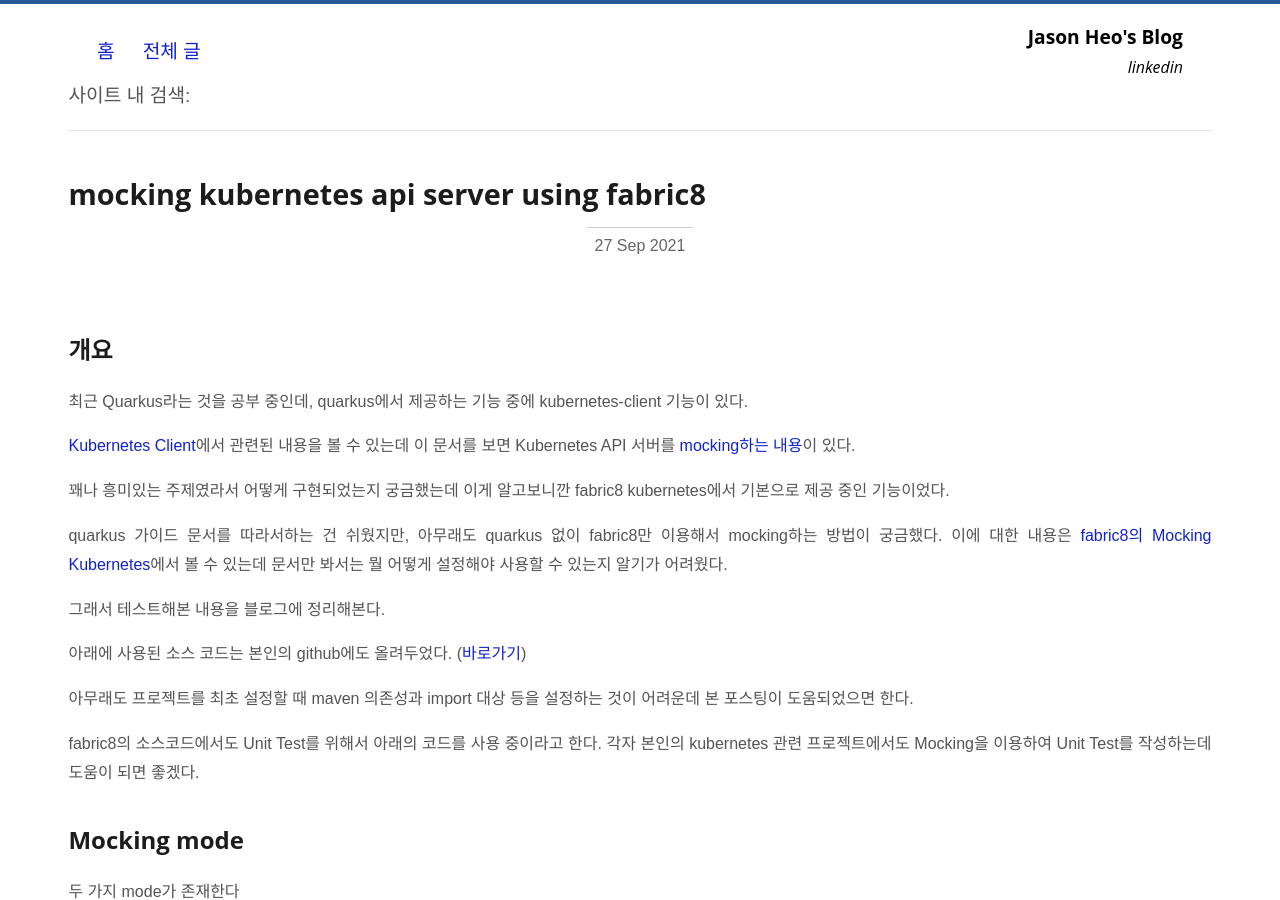
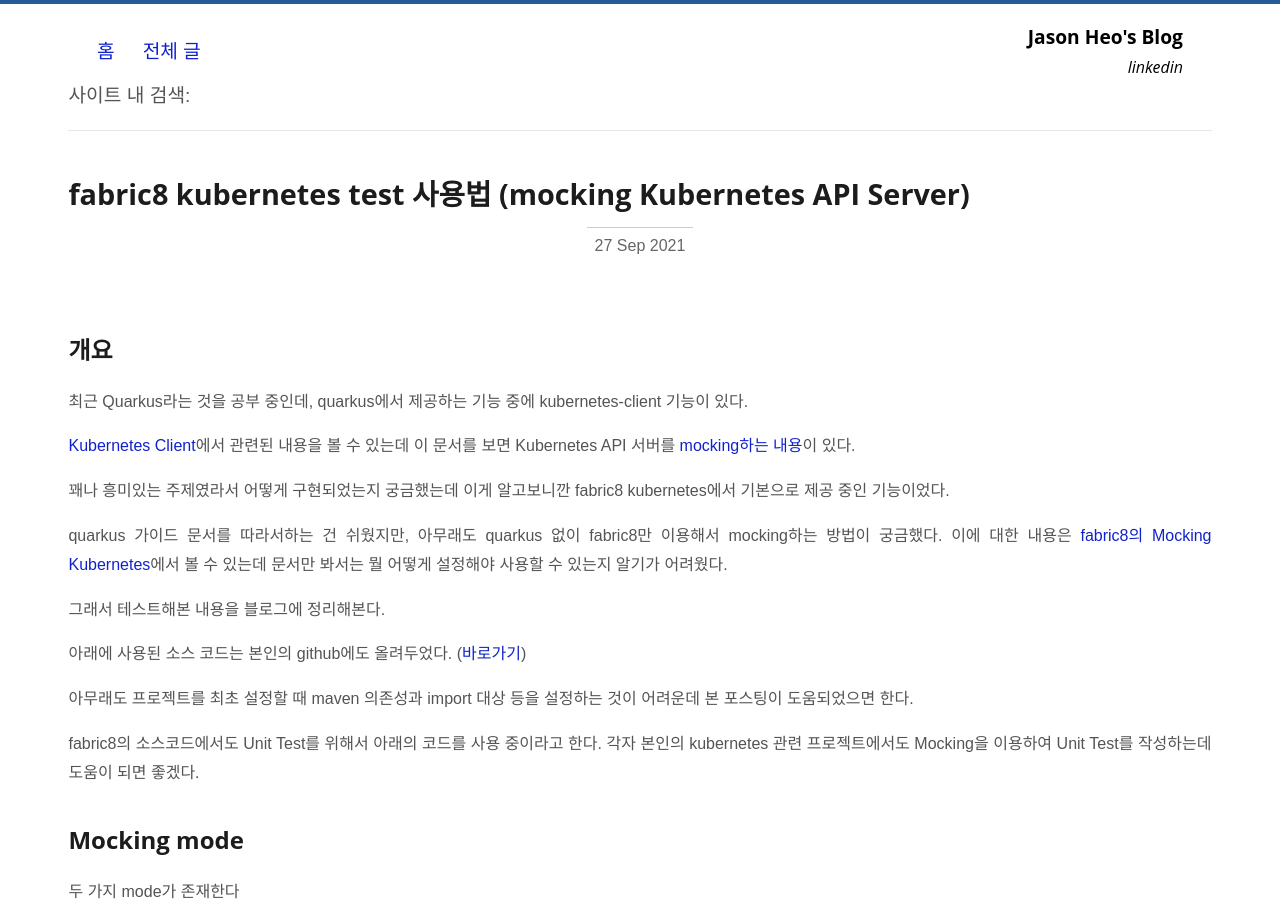
Before and after one commit to jason-heo/jason-heo.github.io, a Jekyll site: the page built from _posts/2021-09-27-fabric8-mock-server.md, in a window 1280 px wide and 900 px high. Built offline with Jekyll 4.4.1, drawn with Linux system fonts in a browser that asks for light colours; comment, search, counter and statistics services are not loaded.

Commit message:
title changed

```diff
--- a/_posts/2021-09-27-fabric8-mock-server.md
+++ b/_posts/2021-09-27-fabric8-mock-server.md
@@ -1,6 +1,6 @@
 ---
 layout: post
-title: "mocking kubernetes api server using fabric8"
+title: "fabric8 kubernetes test 사용법 (mocking Kubernetes API Server)"
 categories: "programming"
 ---
 
```
